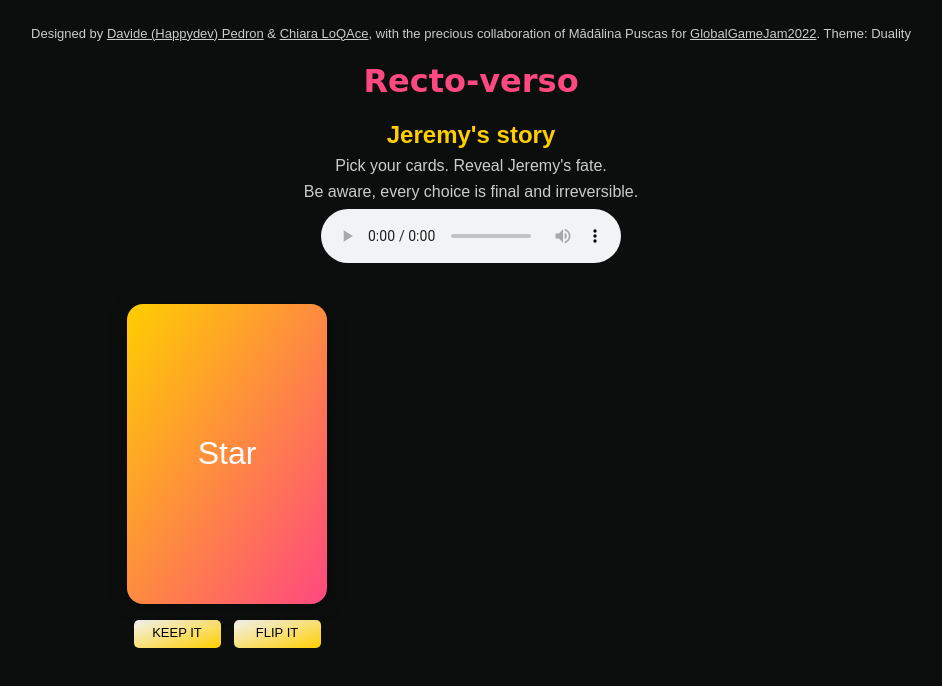
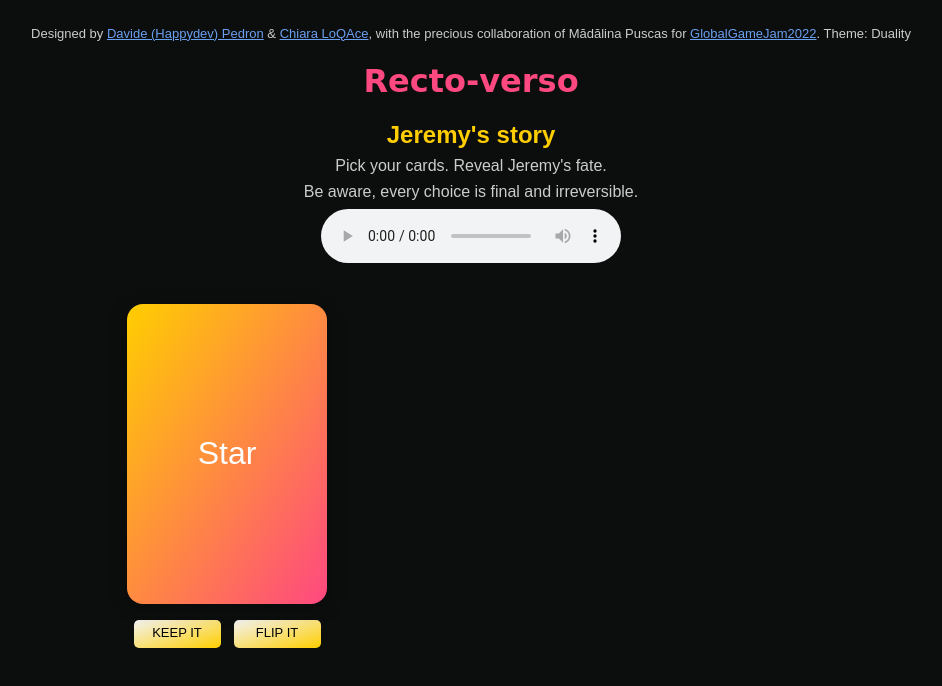
Before and after one commit to ildede/recto-verso, a website built with Parcel: page src/index.html in a window 1280 px wide. Shown: the whole page, without its empty margins (169-1111 px from the left). Built offline with nearby package versions, Linux system fonts and the light colour scheme.

Commit message:
Change link color

```diff
--- a/src/styles.css
+++ b/src/styles.css
@@ -48,8 +48,10 @@ p {
 }
 
 a {
-    color: inherit;
-    /*text-decoration: none;*/
+    color: #6aa0f1;
+}
+a:visited {
+    color: #8675ee;
 }
 a:hover {
     border-bottom: 1px solid #fff9;
```
